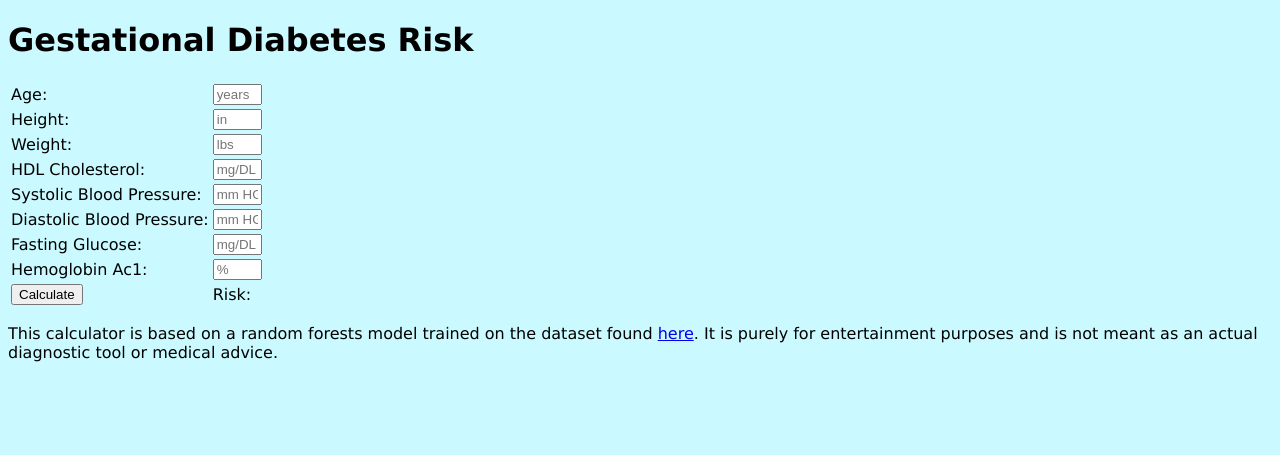
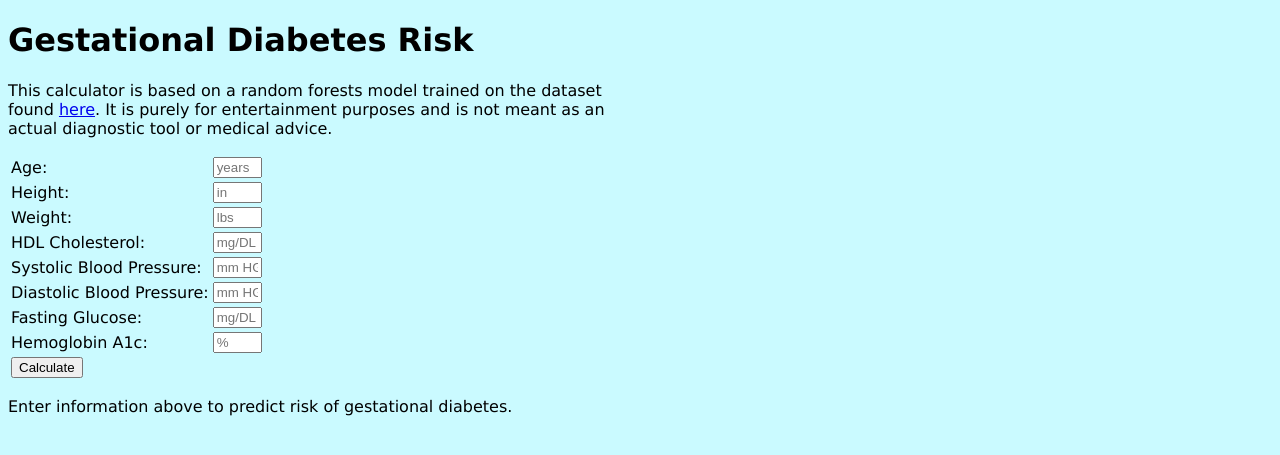
Before and after one commit to philwillnyc/GestationalDiabetes, a Flask app: page / in a window 1280 px wide. Shown: the top 455 px of the page. Run offline with Flask 3, Linux system fonts and the light colour scheme.

Commit message:
Ready to publish

```diff
--- a/app.py
+++ b/app.py
@@ -27,7 +27,7 @@ def check_prediabetes(a1c,glucose):
 
 @app.route('/', methods=['GET'])
 def home():
-    session['prediction'] = 'Risk: '
+    session['prediction'] = 'Enter information above to predict risk of gestational diabetes.'
     return render_template(
                 'predict.html',
                 prediction = session['prediction'],
@@ -45,9 +45,14 @@ def compute():
         bmi = compute_bmi(int(r['height']),int(r['weight']))
         age = int(r['age'])
         prediabetes = check_prediabetes(float(r['a1c']),int(r['glucose']))
-        session['prediction'] = f'Risk: {(int(100*round(predict(dia_bp,sys_bp,hdl,bmi,age,prediabetes),2)))}%'
+        no_prediabetes = "" if prediabetes else "no"
+        percent = f'{(int(100*round(predict(dia_bp,sys_bp,hdl,bmi,age,prediabetes),2)))}%'
+        session['prediction'] = f"""
+        A {age} year old female with a BMI of {round(bmi,1)}, a serum HDL cholesterol of {hdl}, blood pressure of {sys_bp}
+        over {dia_bp}, and {no_prediabetes} prediabetes has a {percent} chance of developing gestational diabetes in her next pregnancy.
+        """
     except:
-        session['prediction'] = 'Error in inputs'
+        session['prediction'] = 'Error, please check your inputs and try again.'
     return render_template(
                 'predict.html',
                 prediction = session['prediction'],
--- a/templates/predict.html
+++ b/templates/predict.html
@@ -12,6 +12,12 @@
     Verdana,
     sans-serif;
     }
+
+
+p {
+  max-width: 600px;
+}
+
 </style>
 </head>
 <body>
@@ -20,6 +26,10 @@
 <h1>
     Gestational Diabetes Risk
 </h1>
+<p>
+    This calculator is based on a random forests model trained on the dataset found <a href = "https://www.kaggle.com/datasets/sumathisanthosh/gestational-diabetes-mellitus-gdm-data-set">here</a>.
+    It is purely for entertainment purposes and is not meant as an actual diagnostic tool or medical advice.
+    </p>
 <table>
     <form action = "/" method = post>
         <tr>
@@ -62,7 +72,7 @@
         </tr>
 
         <tr>
-            <td><label for "ac1">Hemoglobin Ac1: </label></td>
+            <td><label for "ac1">Hemoglobin A1c: </label></td>
             <td><input type = "text" name = "a1c" size = "3" placeholder = "%"><br></td>
 
 
@@ -70,15 +80,15 @@
 
         <tr>
             <td><input type = "submit" value = "Calculate"></td>
-            <td>{{prediction}}</td>
         </tr>
 
     </form>
 </table>
 
 <p>
-This calculator is based on a random forests model trained on the dataset found <a href = "https://www.kaggle.com/datasets/sumathisanthosh/gestational-diabetes-mellitus-gdm-data-set">here</a>.
-It is purely for entertainment purposes and is not meant as an actual diagnostic tool or medical advice.
+{{prediction}}
 </p>
+
+
 </body>
 </html>
```
Also changed, not shown: 2 other files.
